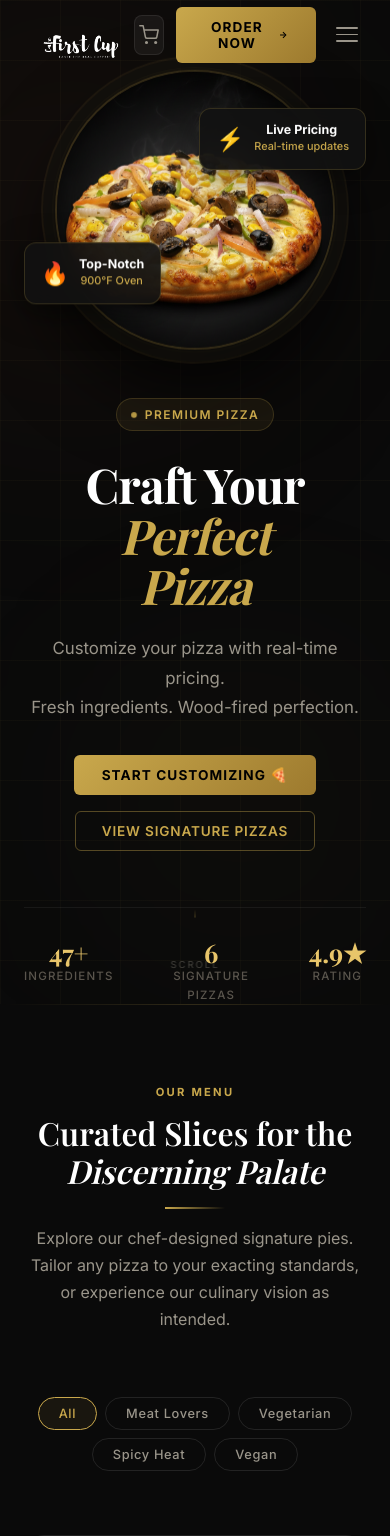
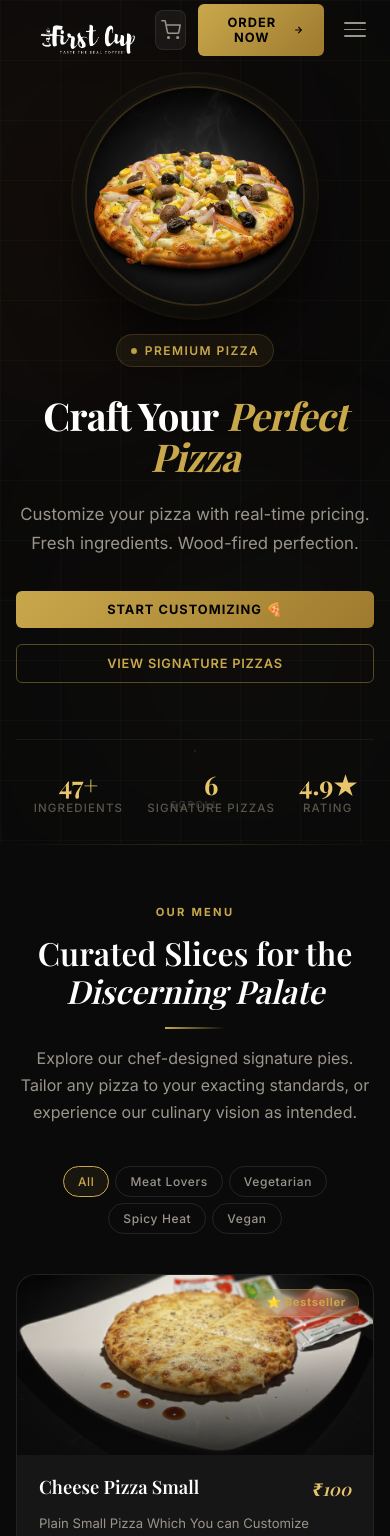
Before and after one commit to Mujjamil/PizzaBuilder, a React (Vite) app: page / in a window 390 px wide. Shown: the top 1536 px of the page. Built offline with nearby package versions, Linux system fonts and the light colour scheme; a web font is replaced by a local one.

Commit message:
changed logo sizes and done with the mobile responsive

```diff
--- a/src/components/Hero.css
+++ b/src/components/Hero.css
@@ -377,7 +377,7 @@
     .hero__container {
         grid-template-columns: 1fr;
         text-align: center;
-        gap: 48px;
+        gap: 40px;
         padding-top: 40px;
         padding-bottom: 80px;
     }
@@ -414,16 +414,67 @@
     }
 
     .hero__badge--1 {
-        bottom: 40px;
-        left: 0;
+        bottom: 20px;
+        left: 10px;
     }
 
     .hero__badge--2 {
-        top: 40px;
-        right: 0;
+        top: 20px;
+        right: 10px;
     }
 
     .hero__sub {
         margin: 0 auto 32px;
     }
 }
+
+@media (max-width: 480px) {
+    .hero {
+        padding-top: 60px;
+    }
+
+    .hero__container {
+        gap: 28px;
+        padding-top: 28px;
+    }
+
+    .hero__headline {
+        font-size: 2.4rem;
+    }
+
+    .hero__image {
+        width: 220px;
+        height: 220px;
+    }
+
+    .hero__image-ring {
+        width: 220px;
+        height: 220px;
+    }
+
+    .hero__image-glow {
+        width: 240px;
+        height: 240px;
+    }
+
+    /* Hide floating badges on very small screens to prevent overflow */
+    .hero__badge {
+        display: none;
+    }
+
+    .hero__stats {
+        gap: 24px;
+    }
+
+    .hero__btn-primary,
+    .hero__btn-secondary {
+        width: 100%;
+        justify-content: center;
+        text-align: center;
+    }
+
+    .hero__ctas {
+        flex-direction: column;
+        align-items: stretch;
+    }
+}
--- a/src/components/Navbar.css
+++ b/src/components/Navbar.css
@@ -48,8 +48,8 @@
     width: auto;
     display: block;
     object-fit: contain;
+    padding-top: 40px;
     transition: opacity 0.2s ease, transform 0.3s ease;
-    padding-top: 40px;
 }
 
 .navbar__logo:hover .navbar__logo-img {
@@ -258,4 +258,13 @@
     .navbar__mobile-menu {
         display: flex;
     }
+
+    .navbar {
+        height: 60px;
+        padding: 0 16px;
+    }
+
+    .navbar__logo-img {
+        height: 200px;
+    }
 }
--- a/src/components/PizzaBuilder.css
+++ b/src/components/PizzaBuilder.css
@@ -864,6 +864,7 @@
     .builder__layout {
         grid-template-columns: 1fr;
         gap: 0;
+        padding: 0;
     }
 
     .panel--left,
@@ -885,11 +886,62 @@
         height: 300px;
     }
 
-    .builder__layout {
-        padding: 0;
+    .panel {
+        padding: 24px;
+    }
+
+    .builder__header-inner {
+        flex-direction: column;
+        gap: 12px;
+    }
+
+    .builder__order-info {
+        align-items: flex-start;
+        flex-direction: row;
+        gap: 12px;
+    }
+
+    .builder__title {
+        font-size: 1.6rem;
+    }
+}
+
+@media (max-width: 480px) {
+    .builder__header {
+        padding: 16px 0;
+        top: 60px;
+    }
+
+    .builder {
+        padding-top: 60px;
+    }
+
+    .pizza-canvas {
+        width: 240px;
+        height: 240px;
+    }
+
+    .pizza-preview {
+        max-width: 100%;
+    }
+
+    .topping-grid {
+        grid-template-columns: repeat(3, 1fr);
+    }
+
+    .order-summary {
+        padding: 16px;
+    }
+
+    .total-price {
+        font-size: 1.8rem;
+    }
+
+    .builder__order-info {
+        flex-wrap: wrap;
     }
 
     .panel {
-        padding: 24px;
+        padding: 16px;
     }
 }
--- a/src/components/SignatureGrid.css
+++ b/src/components/SignatureGrid.css
@@ -250,4 +250,28 @@
     .sig-grid {
         padding: 80px 0;
     }
+
+    .sig-grid__filters {
+        margin-bottom: 40px;
+        gap: 6px;
+    }
+
+    .filter-btn {
+        padding: 7px 14px;
+        font-size: 0.75rem;
+    }
 }
+
+@media (max-width: 480px) {
+    .sig-grid {
+        padding: 60px 0;
+    }
+
+    .sig-grid__cards {
+        gap: 16px;
+    }
+
+    .pizza-card__img-wrap {
+        height: 180px;
+    }
+}
--- a/src/index.css
+++ b/src/index.css
@@ -35,9 +35,17 @@
 }
 
 /* Reset & Base */
-*, *::before, *::after { box-sizing: border-box; margin: 0; padding: 0; }
+*,
+*::before,
+*::after {
+  box-sizing: border-box;
+  margin: 0;
+  padding: 0;
+}
 
-html { scroll-behavior: smooth; }
+html {
+  scroll-behavior: smooth;
+}
 
 body {
   background-color: var(--bg-primary);
@@ -48,10 +56,27 @@ body {
   overflow-x: hidden;
 }
 
-img { display: block; max-width: 100%; }
-a { text-decoration: none; color: inherit; }
-button { cursor: pointer; border: none; background: none; font-family: var(--font-sans); }
-ul, ol { list-style: none; }
+img {
+  display: block;
+  max-width: 100%;
+}
+
+a {
+  text-decoration: none;
+  color: inherit;
+}
+
+button {
+  cursor: pointer;
+  border: none;
+  background: none;
+  font-family: var(--font-sans);
+}
+
+ul,
+ol {
+  list-style: none;
+}
 
 /* ===== SHARED COMPONENTS ===== */
 
@@ -83,10 +108,23 @@ ul, ol { list-style: none; }
   transition: var(--transition);
 }
 
-.btn-gold:hover::before { opacity: 1; }
-.btn-gold:hover { transform: translateY(-1px); box-shadow: 0 8px 24px rgba(201, 168, 76, 0.4); }
-.btn-gold span { position: relative; z-index: 1; }
-.btn-gold:active { transform: translateY(0); }
+.btn-gold:hover::before {
+  opacity: 1;
+}
+
+.btn-gold:hover {
+  transform: translateY(-1px);
+  box-shadow: 0 8px 24px rgba(201, 168, 76, 0.4);
+}
+
+.btn-gold span {
+  position: relative;
+  z-index: 1;
+}
+
+.btn-gold:active {
+  transform: translateY(0);
+}
 
 /* Ghost Button */
 .btn-ghost {
@@ -162,7 +200,36 @@ ul, ol { list-style: none; }
 }
 
 /* ===== SCROLLBAR ===== */
-::-webkit-scrollbar { width: 6px; }
-::-webkit-scrollbar-track { background: var(--bg-primary); }
-::-webkit-scrollbar-thumb { background: var(--gray-700); border-radius: 3px; }
-::-webkit-scrollbar-thumb:hover { background: var(--gold-dark); }
+::-webkit-scrollbar {
+  width: 6px;
+}
+
+::-webkit-scrollbar-track {
+  background: var(--bg-primary);
+}
+
+::-webkit-scrollbar-thumb {
+  background: var(--gray-700);
+  border-radius: 3px;
+}
+
+::-webkit-scrollbar-thumb:hover {
+  background: var(--gold-dark);
+}
+
+/* ===== RESPONSIVE GLOBAL ===== */
+@media (max-width: 480px) {
+  .container {
+    padding: 0 16px;
+  }
+
+  .section-header {
+    margin-bottom: 40px;
+  }
+
+  .btn-gold,
+  .btn-ghost {
+    font-size: 0.8rem;
+    padding: 11px 20px;
+  }
+}
```
